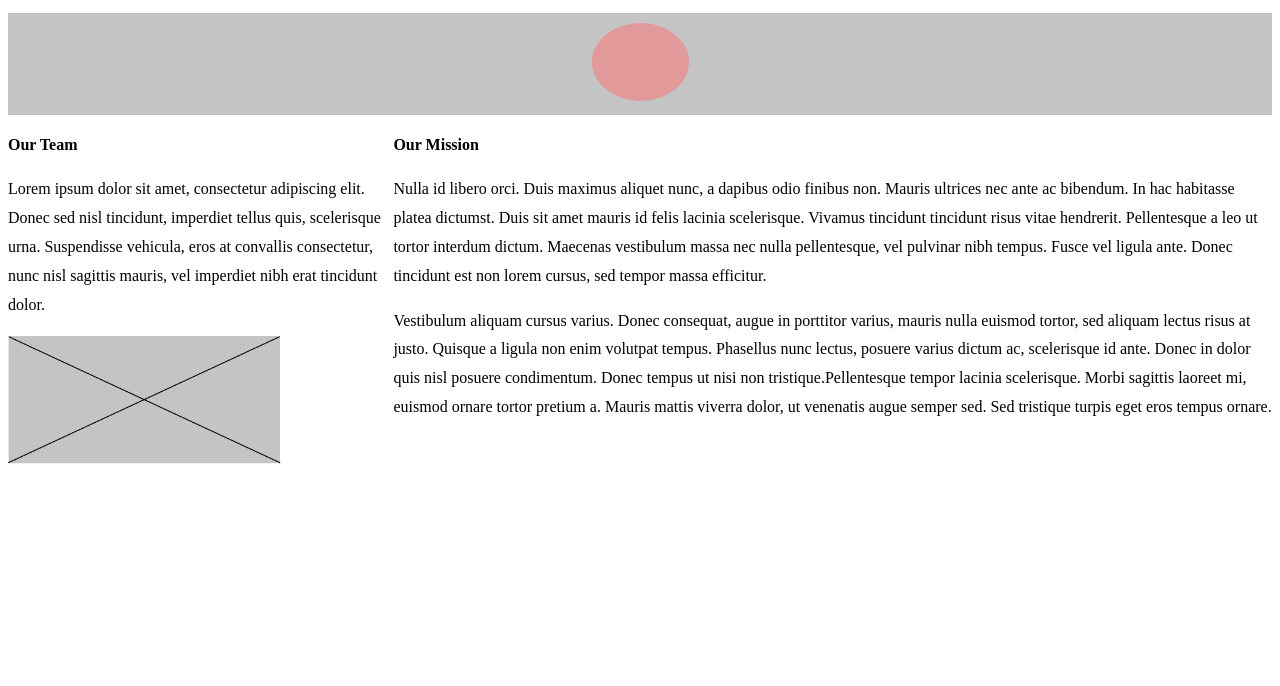
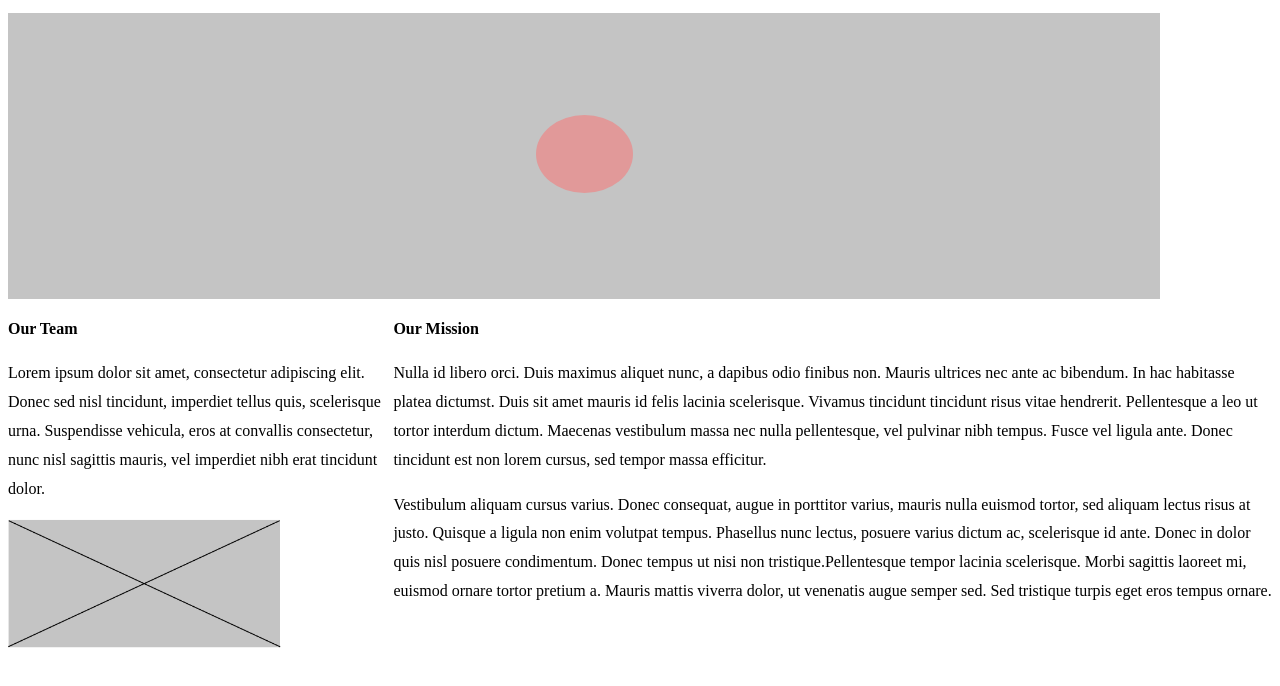
Before and after one commit to zakiyyahmandisa/FlexboxLabMockup, a plain HTML site: page index.html in a window 1280 px wide. Shown: the part 62-748 px from the top of the page. Drawn offline with Linux system fonts and the light colour scheme.

Commit message:
Update style.css

```diff
--- a/style.css
+++ b/style.css
@@ -9,6 +9,8 @@ text-align: justify;
 
 .photo-box{
     background: #C4C4C4;
+    width:1152px;
+    height:266px;
     padding: 10px 0;
     }
 p.line-spacing{
```
